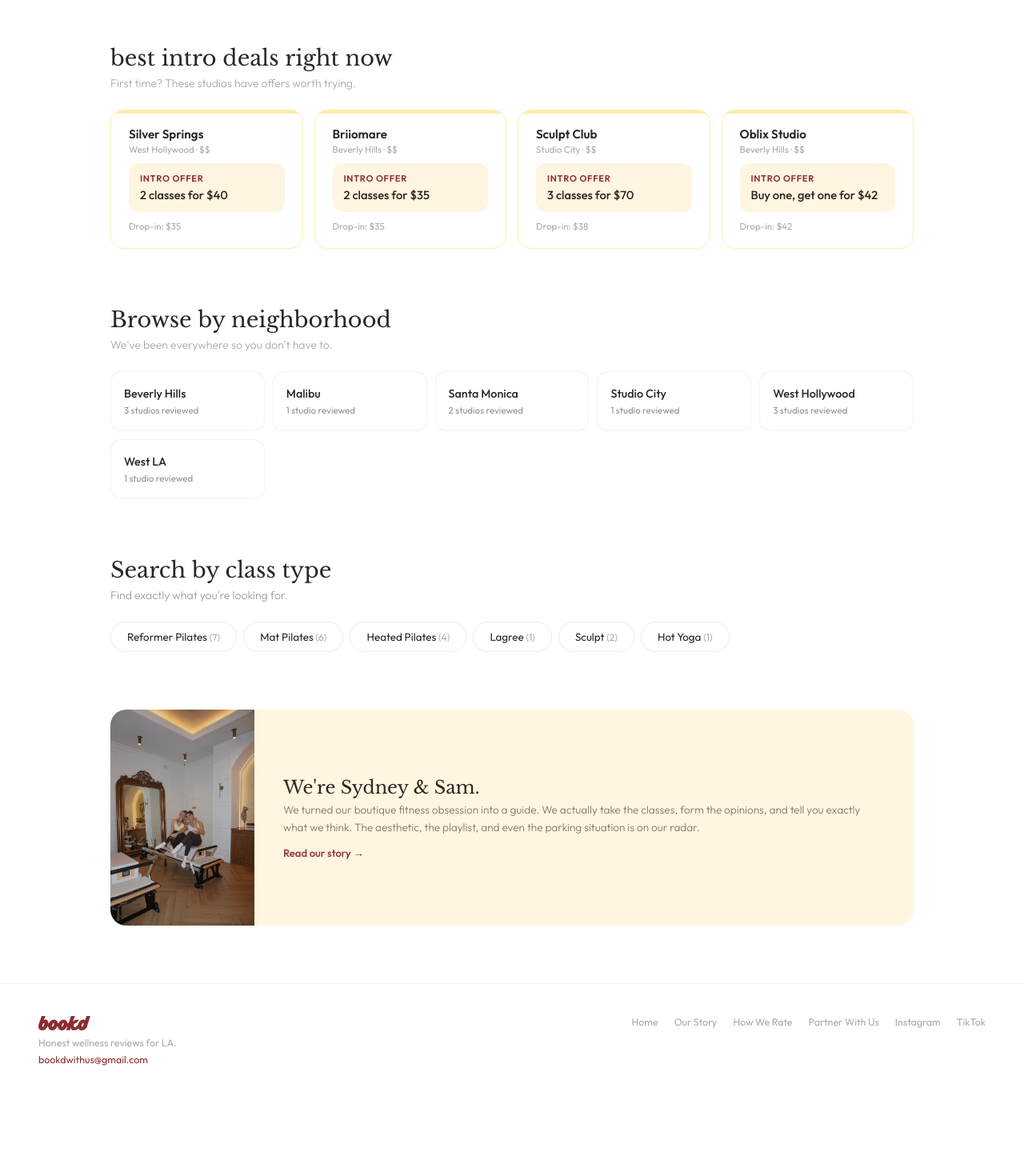
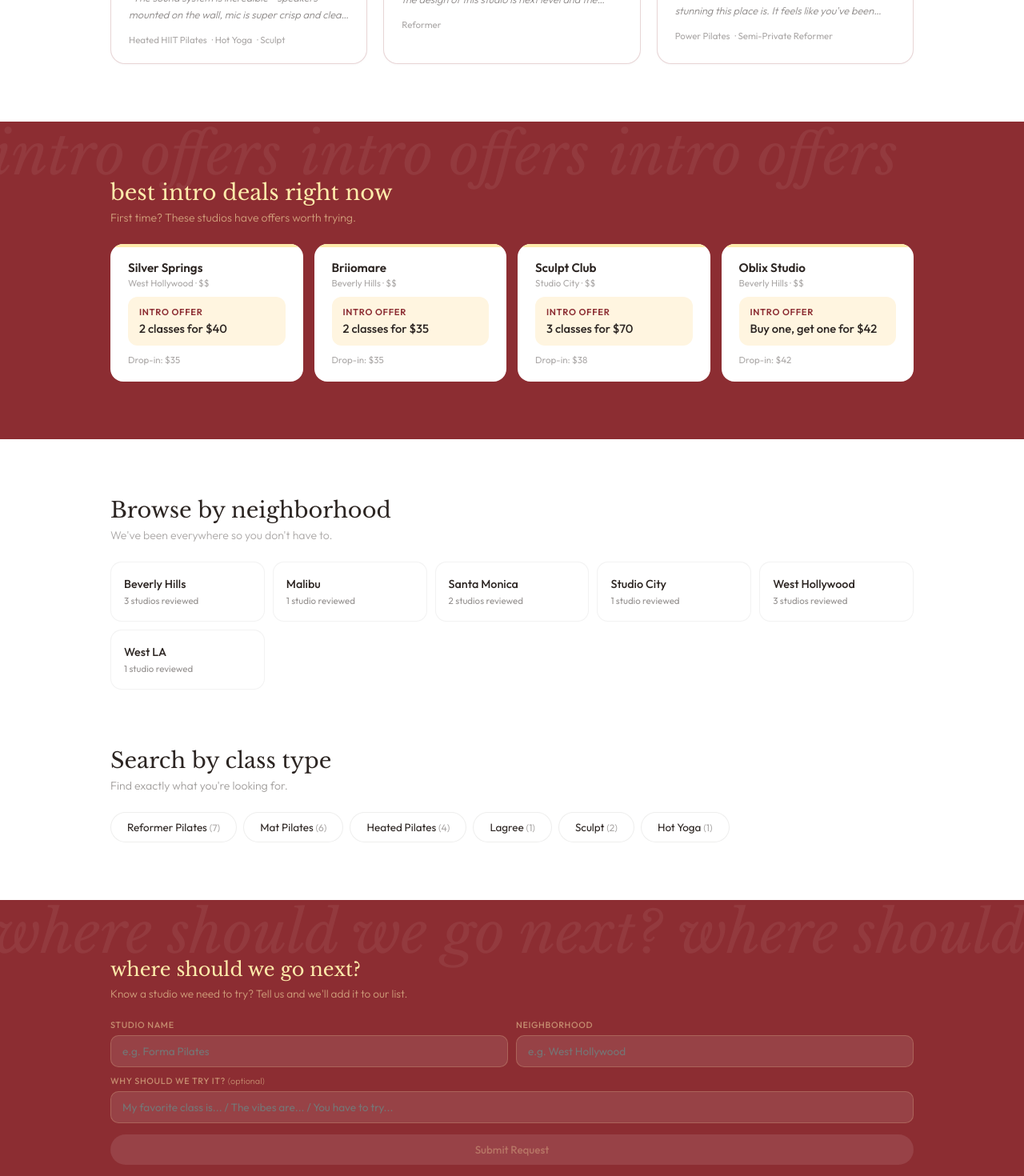
Before and after one commit to bookdwithus-coder/bookd, a React (Vite) app: page / in a window 1280 px wide. Shown: the part 1160-2630 px from the top of the page at 80% size. Before the commit the page ends 2520 px from the top, so only its background shows below. Built offline with nearby package versions, Linux system fonts and the light colour scheme.

Commit message:
full update

```diff
--- a/src/App.jsx
+++ b/src/App.jsx
@@ -428,7 +428,7 @@ export default function App() {
 function Nav({ currentPage, navigate, searchAndGo, mobileMenu, setMobileMenu }) {
   const [q,setQ] = useState("");
   return (
-    <nav style={{position:"fixed",top:0,left:0,right:0,height:72,background:"rgba(254,235,171,0.95)",backdropFilter:"blur(16px)",borderBottom:"1px solid rgba(140,45,50,0.08)",zIndex:1000,display:"flex",alignItems:"center",justifyContent:"space-between",padding:"0 clamp(16px,4vw,48px)",gap:16}}>
+    <nav style={{position:"fixed",top:0,left:0,right:0,height:72,background:"rgba(255,255,255,0.95)",backdropFilter:"blur(16px)",borderBottom:"1px solid rgba(44,37,34,0.06)",zIndex:1000,display:"flex",alignItems:"center",justifyContent:"space-between",padding:"0 clamp(16px,4vw,48px)",gap:16}}>
       <div onClick={()=>navigate("home")} style={{cursor:"pointer",flexShrink:0}}>
         <BookdLogo height={24} />
       </div>
@@ -449,7 +449,7 @@ function Nav({ currentPage, navigate, searchAndGo, mobileMenu, setMobileMenu })
       <div className="nm" onClick={()=>setMobileMenu(!mobileMenu)} style={{cursor:"pointer",padding:8,display:"none",flexDirection:"column",gap:4}}>
         <div style={{width:20,height:2,background:BRAND.red,borderRadius:1}} /><div style={{width:20,height:2,background:BRAND.red,borderRadius:1}} /><div style={{width:14,height:2,background:BRAND.red,borderRadius:1}} />
       </div>
-      {mobileMenu && <div style={{position:"absolute",top:72,left:0,right:0,background:"rgba(254,235,171,0.98)",backdropFilter:"blur(16px)",padding:"16px clamp(16px,4vw,48px) 20px",display:"flex",flexDirection:"column",gap:14,fontSize:"0.95rem",fontWeight:600,borderBottom:"1px solid rgba(140,45,50,0.08)",color:BRAND.red}}>
+      {mobileMenu && <div style={{position:"absolute",top:72,left:0,right:0,background:"rgba(255,255,255,0.98)",backdropFilter:"blur(16px)",padding:"16px clamp(16px,4vw,48px) 20px",display:"flex",flexDirection:"column",gap:14,fontSize:"0.95rem",fontWeight:600,borderBottom:"1px solid rgba(44,37,34,0.06)",color:BRAND.red}}>
         <span onClick={()=>{navigate("home");setMobileMenu(false);}} style={{cursor:"pointer",padding:"8px 0"}}>Home</span>
         <span onClick={()=>{searchAndGo("");setMobileMenu(false);}} style={{cursor:"pointer",padding:"8px 0"}}>All Studios</span>
         <span onClick={()=>{navigate("glossary");setMobileMenu(false);}} style={{cursor:"pointer",padding:"8px 0"}}>How We Rate</span>
@@ -470,8 +470,9 @@ function HomePage({ navigate, searchAndGo }) {
 
   return <div>
     {/* Hero */}
+    <div style={{background:BRAND.butter}}>
     <section style={{padding:"clamp(56px,12vw,120px) clamp(16px,4vw,48px) clamp(48px,8vw,80px)",textAlign:"center",maxWidth:760,margin:"0 auto"}}>
-      <div style={{marginBottom:20,display:"flex",justifyContent:"center"}}><BookdLogo height={48} /></div>
+      <div style={{marginBottom:20,display:"flex",justifyContent:"center"}}><BookdLogo height={72} /></div>
       <div style={{fontFamily:"'Libre Baskerville',Georgia,serif",fontSize:"clamp(1.5rem,3.8vw,2.4rem)",fontWeight:400,letterSpacing:"-0.02em",lineHeight:1.15,marginBottom:20}}>
         workout with us.<br/><span style={{fontStyle:"italic",color:BRAND.red}}>your trusted studio tour guides.</span>
       </div>
@@ -494,9 +495,10 @@ function HomePage({ navigate, searchAndGo }) {
         ))}
       </div>
     </section>
+    </div>
 
     {/* bookd picks */}
-    <section style={{padding:"0 clamp(16px,4vw,48px) 72px",maxWidth:1100,margin:"0 auto"}}>
+    <section style={{padding:"72px clamp(16px,4vw,48px) 72px",maxWidth:1100,margin:"0 auto"}}>
       <div style={{display:"flex",alignItems:"center",gap:10,marginBottom:8}}>
         <span style={{background:"rgba(140,45,50,0.12)",color:"#8C2D32",borderRadius:100,padding:"4px 12px",fontSize:"0.65rem",fontWeight:600,letterSpacing:"0.06em"}}>✦ bookd picks</span>
       </div>
@@ -509,12 +511,20 @@ function HomePage({ navigate, searchAndGo }) {
 
     {/* Best intro deals */}
     {bestDeals.length > 0 && (
-    <section style={{padding:"0 clamp(16px,4vw,48px) 72px",maxWidth:1100,margin:"0 auto"}}>
-      <h2 style={{fontFamily:"'Libre Baskerville',Georgia,serif",fontSize:"clamp(1.3rem,3vw,1.7rem)",fontWeight:400,marginBottom:6}}>best intro deals right now</h2>
-      <p style={{fontSize:"0.88rem",color:BRAND.textLight,marginBottom:24,fontWeight:300}}>First time? These studios have offers worth trying.</p>
+    <div style={{background:BRAND.red,position:"relative",overflow:"hidden"}}>
+      <div style={{position:"absolute",top:-4,left:-10,right:-10,pointerEvents:"none",opacity:0.06,overflow:"hidden"}}>
+        <div style={{display:"flex",gap:24,whiteSpace:"nowrap"}}>
+          <span style={{fontFamily:"'Libre Baskerville',Georgia,serif",fontSize:"clamp(48px,8vw,72px)",fontStyle:"italic",color:"#fff"}}>intro offers</span>
+          <span style={{fontFamily:"'Libre Baskerville',Georgia,serif",fontSize:"clamp(48px,8vw,72px)",fontStyle:"italic",color:"#fff"}}>intro offers</span>
+          <span style={{fontFamily:"'Libre Baskerville',Georgia,serif",fontSize:"clamp(48px,8vw,72px)",fontStyle:"italic",color:"#fff"}}>intro offers</span>
+        </div>
+      </div>
+    <section style={{padding:"72px clamp(16px,4vw,48px)",maxWidth:1100,margin:"0 auto",position:"relative",zIndex:1}}>
+      <h2 style={{fontFamily:"'Libre Baskerville',Georgia,serif",fontSize:"clamp(1.3rem,3vw,1.7rem)",fontWeight:400,marginBottom:6,color:BRAND.butter}}>best intro deals right now</h2>
+      <p style={{fontSize:"0.88rem",color:"rgba(254,235,171,0.6)",marginBottom:24,fontWeight:300}}>First time? These studios have offers worth trying.</p>
       <div style={{display:"grid",gridTemplateColumns:"repeat(auto-fill,minmax(min(100%,240px),1fr))",gap:14}}>
         {bestDeals.map(s => (
-          <div key={s.id} onClick={()=>navigate("studio",s.id)} style={{background:"#fff",borderRadius:16,padding:"20px 22px",border:`1px solid ${BRAND.butter}`,cursor:"pointer",transition:"transform 0.2s",position:"relative",overflow:"hidden"}}
+          <div key={s.id} onClick={()=>navigate("studio",s.id)} style={{background:"#fff",borderRadius:16,padding:"20px 22px",cursor:"pointer",transition:"transform 0.2s",position:"relative",overflow:"hidden"}}
             onMouseEnter={e=>{e.currentTarget.style.transform="translateY(-3px)";}}
             onMouseLeave={e=>{e.currentTarget.style.transform="translateY(0)";}}>
             <div style={{position:"absolute",top:0,left:0,right:0,height:4,background:BRAND.butter}} />
@@ -529,10 +539,11 @@ function HomePage({ navigate, searchAndGo }) {
         ))}
       </div>
     </section>
+    </div>
     )}
 
     {/* Browse by neighborhood */}
-    <section style={{padding:"0 clamp(16px,4vw,48px) 72px",maxWidth:1100,margin:"0 auto"}}>
+    <section style={{padding:"72px clamp(16px,4vw,48px) 72px",maxWidth:1100,margin:"0 auto"}}>
       <h2 style={{fontFamily:"'Libre Baskerville',Georgia,serif",fontSize:"clamp(1.3rem,3vw,1.7rem)",fontWeight:400,marginBottom:6}}>Browse by neighborhood</h2>
       <p style={{fontSize:"0.88rem",color:BRAND.textLight,marginBottom:24,fontWeight:300}}>We've been everywhere so you don't have to.</p>
       <div style={{display:"grid",gridTemplateColumns:"repeat(auto-fill,minmax(min(100%,160px),1fr))",gap:10}}>
@@ -565,8 +576,24 @@ function HomePage({ navigate, searchAndGo }) {
       </div>
     </section>
 
+    {/* Where should we go next? */}
+    <div style={{background:BRAND.red,position:"relative",overflow:"hidden"}}>
+      {/* Background text treatment */}
+      <div style={{position:"absolute",top:-4,left:-10,right:-10,pointerEvents:"none",opacity:0.06,overflow:"hidden"}}>
+        <div style={{display:"flex",gap:20,whiteSpace:"nowrap"}}>
+          <span style={{fontFamily:"'Libre Baskerville',Georgia,serif",fontSize:"clamp(48px,8vw,72px)",fontStyle:"italic",color:"#fff"}}>where should we go next?</span>
+          <span style={{fontFamily:"'Libre Baskerville',Georgia,serif",fontSize:"clamp(48px,8vw,72px)",fontStyle:"italic",color:"#fff"}}>where should we go next?</span>
+        </div>
+      </div>
+    <section style={{padding:"72px clamp(16px,4vw,48px)",maxWidth:1100,margin:"0 auto",position:"relative",zIndex:1}}>
+      <h2 style={{fontFamily:"'Libre Baskerville',Georgia,serif",fontSize:"clamp(1.2rem,3vw,1.5rem)",fontWeight:400,marginBottom:6,color:BRAND.butter}}>where should we go next?</h2>
+      <p style={{fontSize:"0.85rem",color:"rgba(254,235,171,0.6)",fontWeight:300,lineHeight:1.6,marginBottom:20}}>Know a studio we need to try? Tell us and we'll add it to our list.</p>
+      <StudioRequestForm darkMode />
+    </section>
+    </div>
+
     {/* Meet your reviewers */}
-    <section style={{padding:"0 clamp(16px,4vw,48px) 72px",maxWidth:1100,margin:"0 auto"}}>
+    <section style={{padding:"72px clamp(16px,4vw,48px) 72px",maxWidth:1100,margin:"0 auto"}}>
       <div style={{background:BRAND.butterLight,borderRadius:20,padding:0,display:"flex",alignItems:"stretch",flexWrap:"wrap",overflow:"hidden"}}>
         <div style={{flexShrink:0,width:"clamp(120px,20vw,180px)"}}>
           <img src="/syd-sam.jpg" alt="Sydney and Sam" style={{width:"100%",height:"100%",objectFit:"cover",display:"block",minHeight:180}} onError={(e)=>{e.target.parentElement.style.display="none";}} />
@@ -580,6 +607,70 @@ function HomePage({ navigate, searchAndGo }) {
     </section>
 
   </div>;
+}
+
+// ─── STUDIO REQUEST FORM ─────────────────────────────────────
+function StudioRequestForm({ darkMode = false }) {
+  const [sent, setSent] = useState(false);
+  const [form, setForm] = useState({ studio: "", neighborhood: "", note: "" });
+
+  async function handleSubmit() {
+    if (!form.studio) return;
+    try {
+      await fetch("https://formspree.io/f/mvzynjga", {
+        method: "POST",
+        headers: { "Content-Type": "application/json" },
+        body: JSON.stringify({
+          type: "Studio Request",
+          studio_name: form.studio,
+          neighborhood: form.neighborhood,
+          note: form.note,
+        }),
+      });
+      setSent(true);
+    } catch (e) {
+      alert("Something went wrong. DM us on Instagram instead!");
+    }
+  }
+
+  if (sent) return (
+    <div style={{padding:"32px 0",textAlign:"center"}}>
+      <div style={{fontSize:"1.2rem",marginBottom:8,color:darkMode?BRAND.butter:BRAND.text}}>✦</div>
+      <div style={{fontSize:"0.95rem",fontWeight:500,marginBottom:4,color:darkMode?BRAND.butter:"inherit"}}>Got it!</div>
+      <p style={{fontSize:"0.82rem",color:darkMode?"rgba(254,235,171,0.6)":BRAND.textMid,fontWeight:300}}>We'll add it to our list. Stay tuned for the review.</p>
+    </div>
+  );
+
+  const iS = darkMode
+    ? {width:"100%",background:"rgba(255,255,255,0.1)",border:"1px solid rgba(254,235,171,0.2)",borderRadius:10,padding:"10px 14px",fontSize:"0.85rem",color:"#FEEBAB",outline:"none",fontFamily:"inherit",boxSizing:"border-box"}
+    : {width:"100%",background:"rgba(44,37,34,0.02)",border:"1px solid rgba(44,37,34,0.08)",borderRadius:10,padding:"10px 14px",fontSize:"0.85rem",color:"#2C2522",outline:"none",fontFamily:"inherit",boxSizing:"border-box"};
+
+  const labelColor = darkMode ? "rgba(254,235,171,0.5)" : BRAND.textLight;
+
+  return (
+    <div>
+      <div style={{display:"grid",gridTemplateColumns:"1fr 1fr",gap:10,marginBottom:10}}>
+        <div>
+          <div style={{fontSize:"0.68rem",textTransform:"uppercase",letterSpacing:"0.06em",color:labelColor,marginBottom:6,fontWeight:500}}>Studio Name</div>
+          <input style={iS} placeholder="e.g. Forma Pilates" value={form.studio} onChange={e=>setForm({...form,studio:e.target.value})} />
+        </div>
+        <div>
+          <div style={{fontSize:"0.68rem",textTransform:"uppercase",letterSpacing:"0.06em",color:labelColor,marginBottom:6,fontWeight:500}}>Neighborhood</div>
+          <input style={iS} placeholder="e.g. West Hollywood" value={form.neighborhood} onChange={e=>setForm({...form,neighborhood:e.target.value})} />
+        </div>
+      </div>
+      <div style={{marginBottom:14}}>
+        <div style={{fontSize:"0.68rem",textTransform:"uppercase",letterSpacing:"0.06em",color:labelColor,marginBottom:6,fontWeight:500}}>Why should we try it? <span style={{fontWeight:300,textTransform:"none",letterSpacing:0}}>(optional)</span></div>
+        <input style={iS} placeholder="My favorite class is... / The vibes are... / You have to try..." value={form.note} onChange={e=>setForm({...form,note:e.target.value})} />
+      </div>
+      <button onClick={handleSubmit} disabled={!form.studio} style={{
+        background:form.studio?BRAND.butter:"rgba(255,255,255,0.1)",
+        color:form.studio?BRAND.red:"rgba(254,235,171,0.3)",
+        border:"none",borderRadius:100,padding:"11px 28px",fontSize:"0.84rem",fontWeight:500,
+        cursor:form.studio?"pointer":"default",fontFamily:"inherit",transition:"all 0.2s",width:"100%"
+      }}>Submit Request</button>
+    </div>
+  );
 }
 
 // ─── STUDIO CARD ─────────────────────────────────────────────
```
